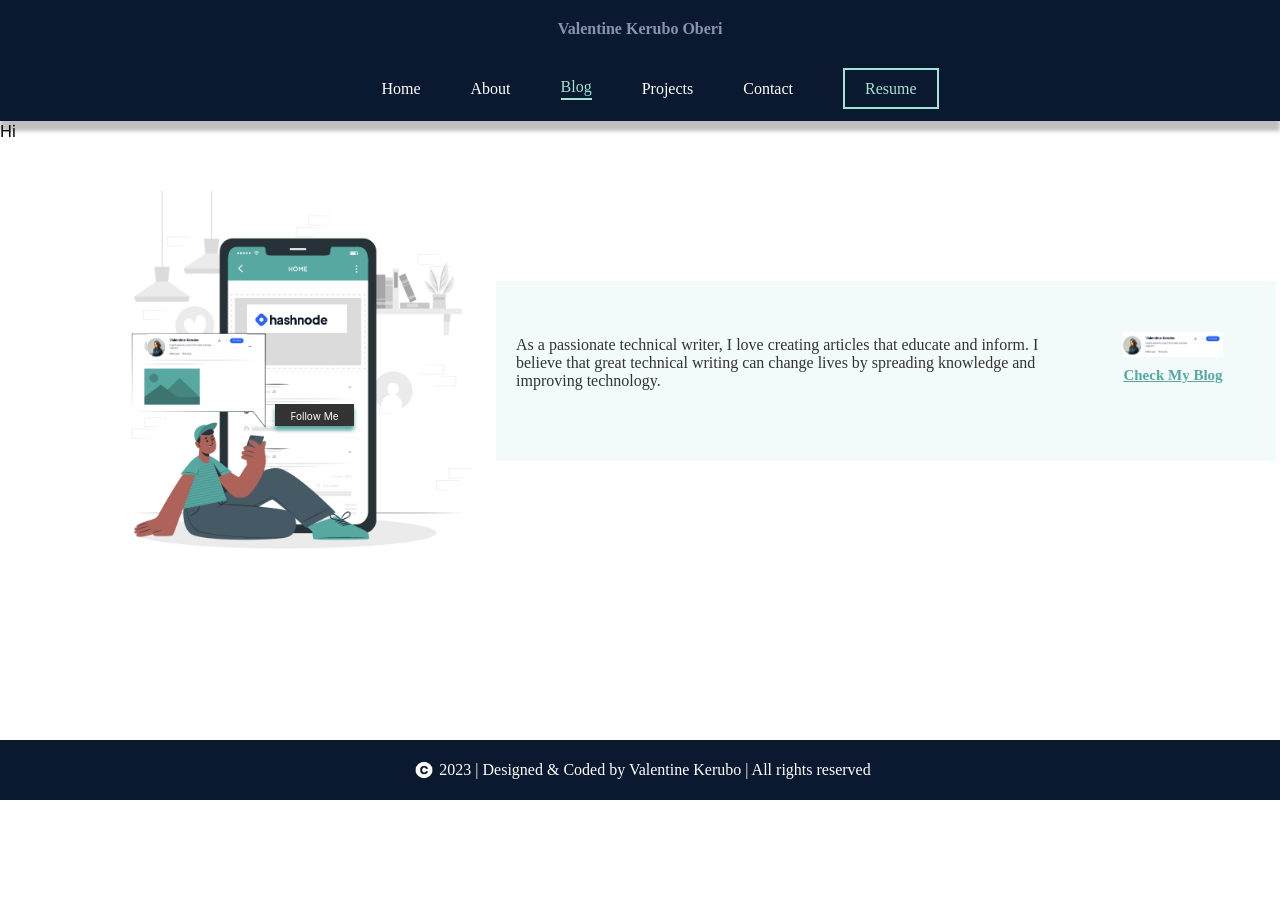
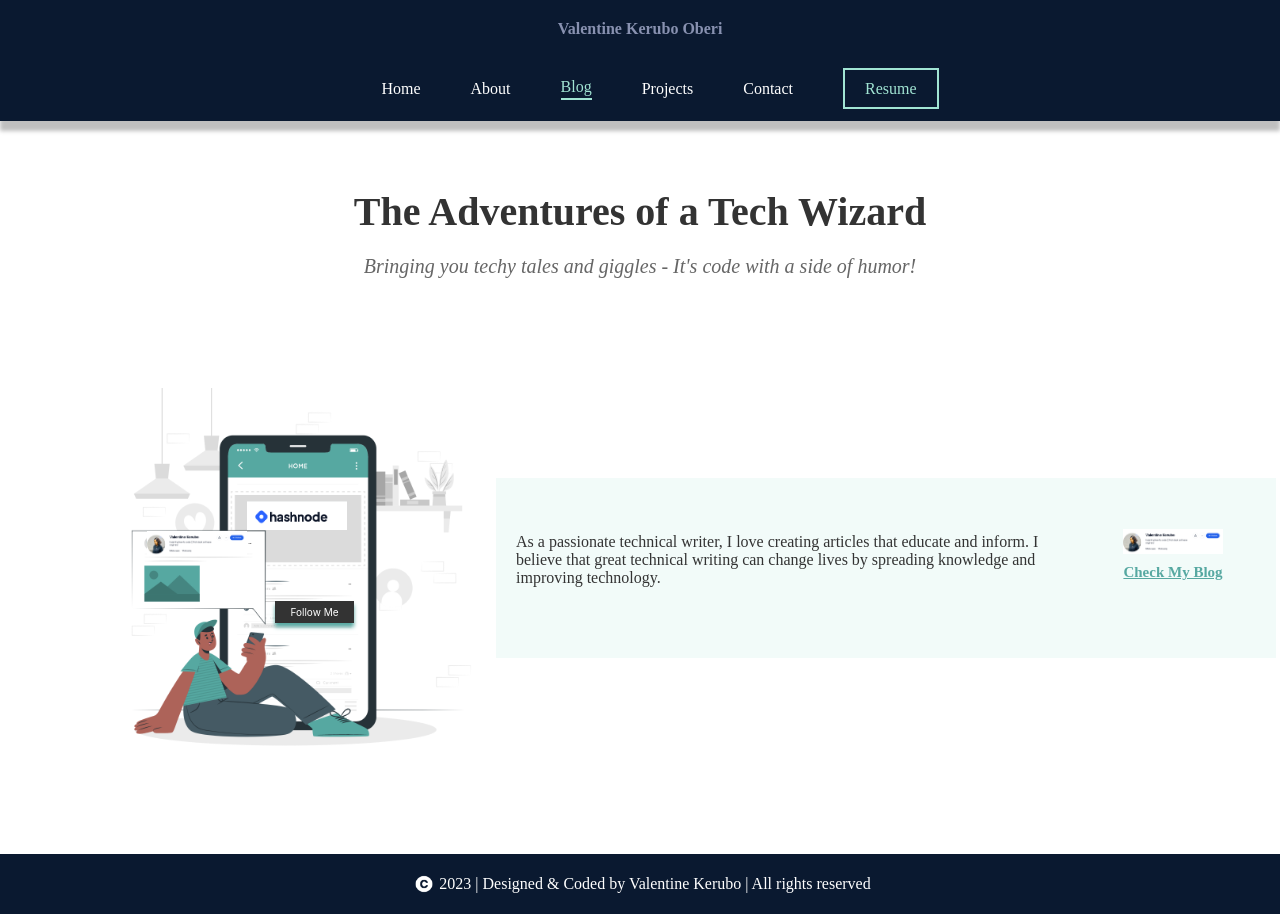
Before and after one commit to Vkerubo/my-portolio, a React (Create React App) app: page /blog in a window 1280 px wide. Before the commit the page ends 800 px from the top, so only its background shows below. Built offline with nearby package versions, Linux system fonts and the light colour scheme.

Commit message:
define TaglineContainer

```diff
--- a/src/components/BlogContent.js
+++ b/src/components/BlogContent.js
@@ -1,6 +1,5 @@
 import React from "react";
 import { styled } from "styled-components";
-
 
 const BlogTitle = styled.h1`
   color: #333;
@@ -17,8 +16,33 @@ const BlogContainer = styled.div`
   padding: 40px;
 `;
 
+
+const TaglineContainer = styled.div`
+  overflow: hidden;
+`;
+
+
+const Tagline = styled.p`
+  color: #666;
+  font-family: Montserrat;
+  font-size: 20px;
+  font-style: italic;
+
+  @media (max-width: 768px) {
+    margin-bottom: 0px;
+    font-size: 16px;
+  }
+`;
+
 function BlogContent() {
-  return <>Hi</>;
+  return (
+    <BlogContainer>
+      <BlogTitle>The Adventures of a Tech Wizard</BlogTitle>
+      <Tagline>
+        Bringing you techy tales and giggles - It's code with a side of humor!
+      </Tagline>
+    </BlogContainer>
+  );
 }
 
 export default BlogContent;
```
